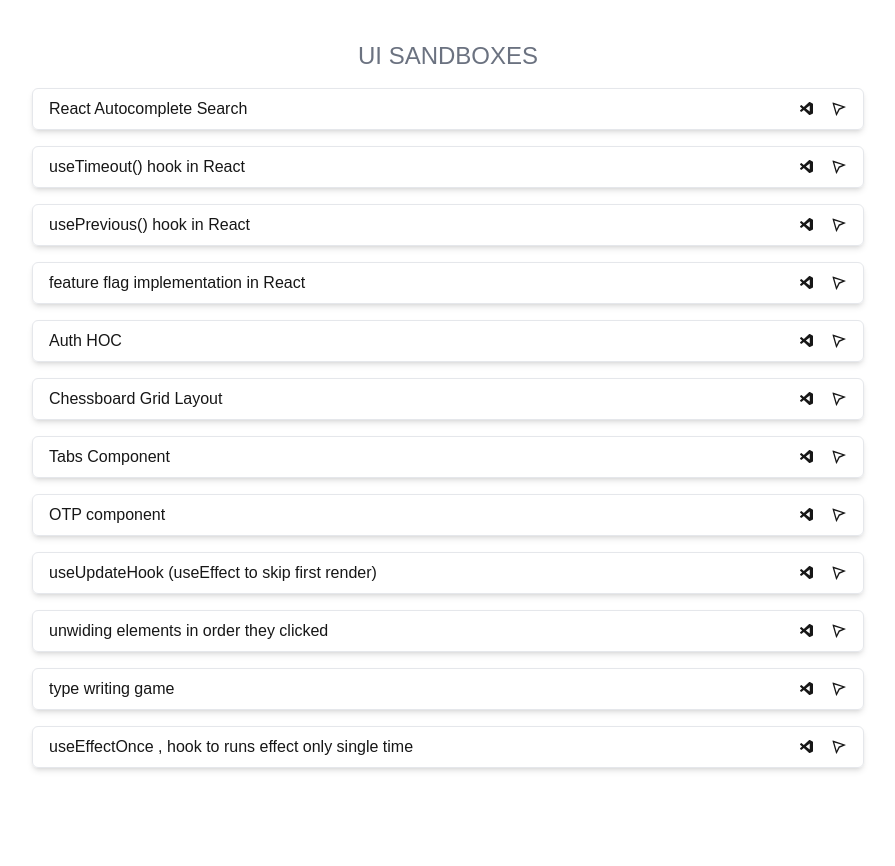
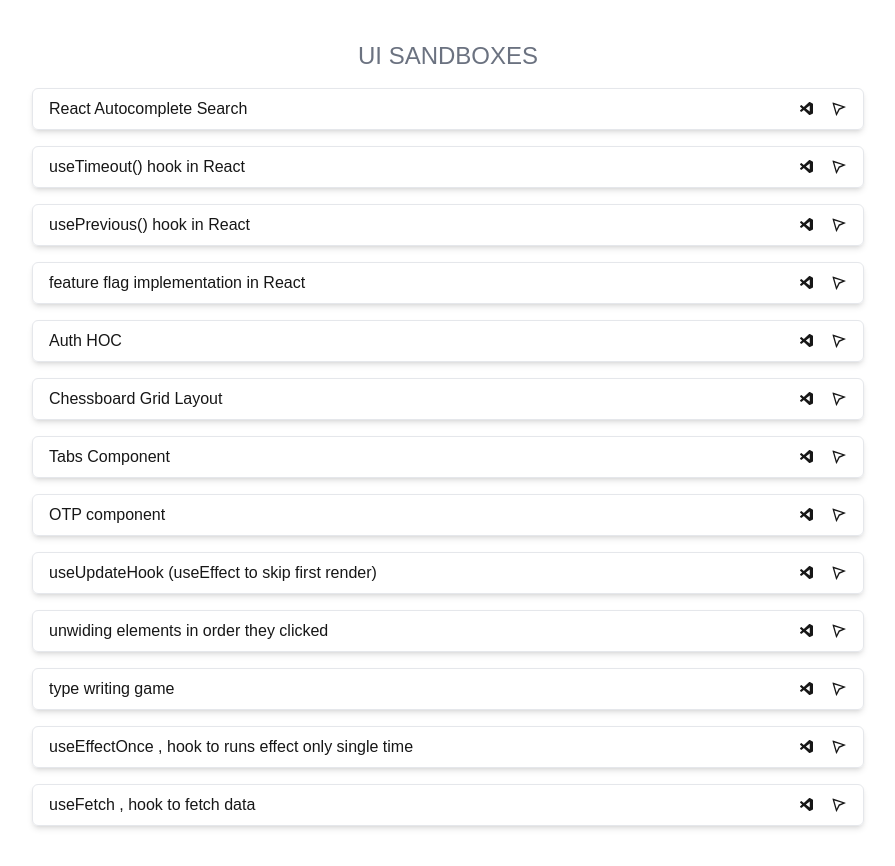
Before and after one commit to Easyvipin/github-like-portfolio, a Next.js app: page /challenges in a window 1280 px wide. Shown: the whole page, without its empty margins (192-1087 px from the left). Before the commit the page ends 808 px from the top, so only its background shows below. Built offline with nearby package versions, Linux system fonts and the light colour scheme.

Commit message:
update: challenges

```diff
--- a/app/challenges/data.ts
+++ b/app/challenges/data.ts
@@ -71,6 +71,12 @@ const ALL_CHALLANGES = [
     codeBase: "https://codesandbox.io/p/sandbox/3fmq5m",
     liveUrl: "https://3fmq5m.csb.app/",
   },
+  {
+    id: "use-fetch",
+    label: "useFetch , hook to fetch data",
+    codeBase: "https://codesandbox.io/p/sandbox/usedatafetch-g8gy2k",
+    liveUrl: "https://g8gy2k.csb.app/",
+  },
 ];
 
 export default ALL_CHALLANGES;
```
